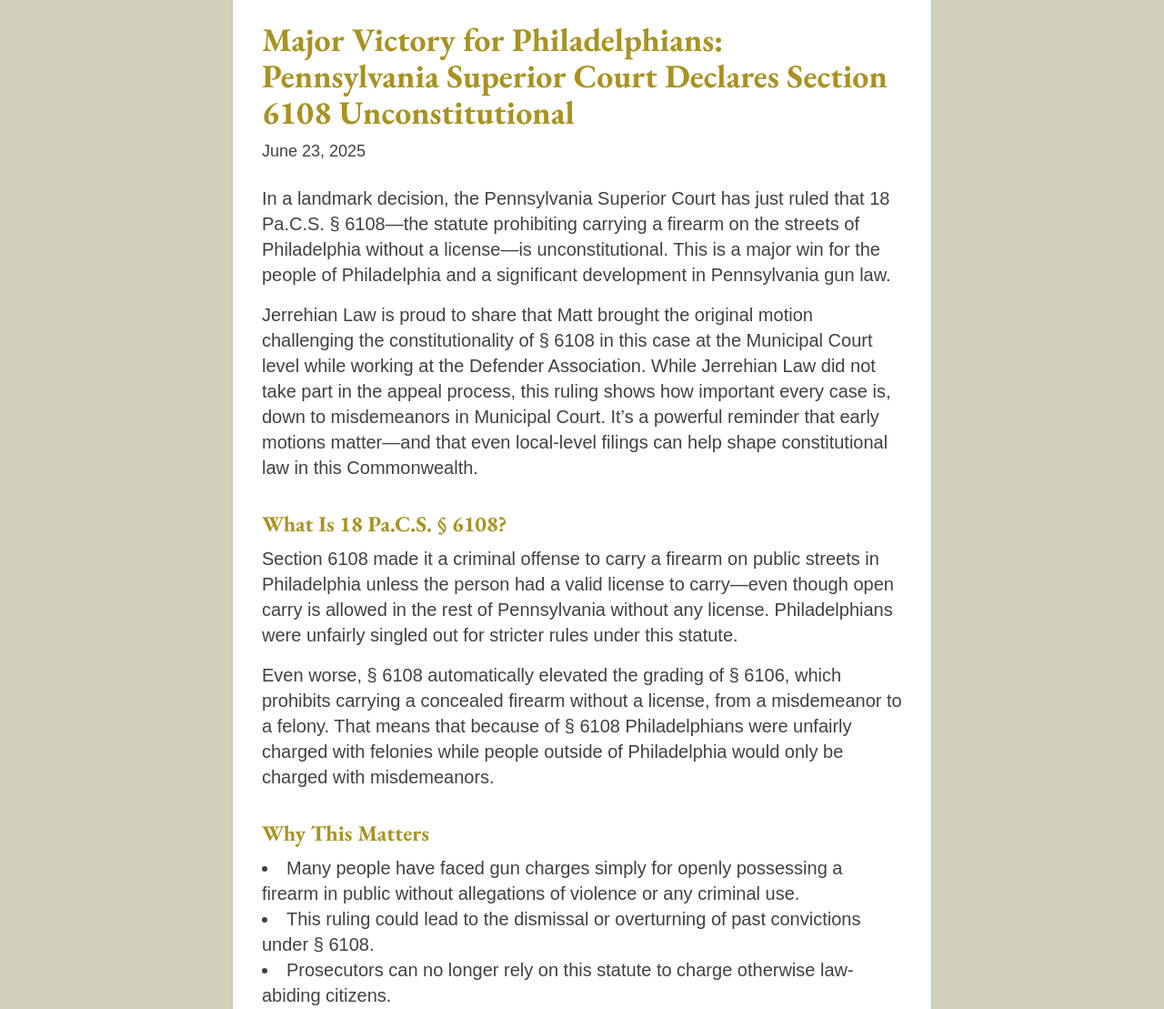
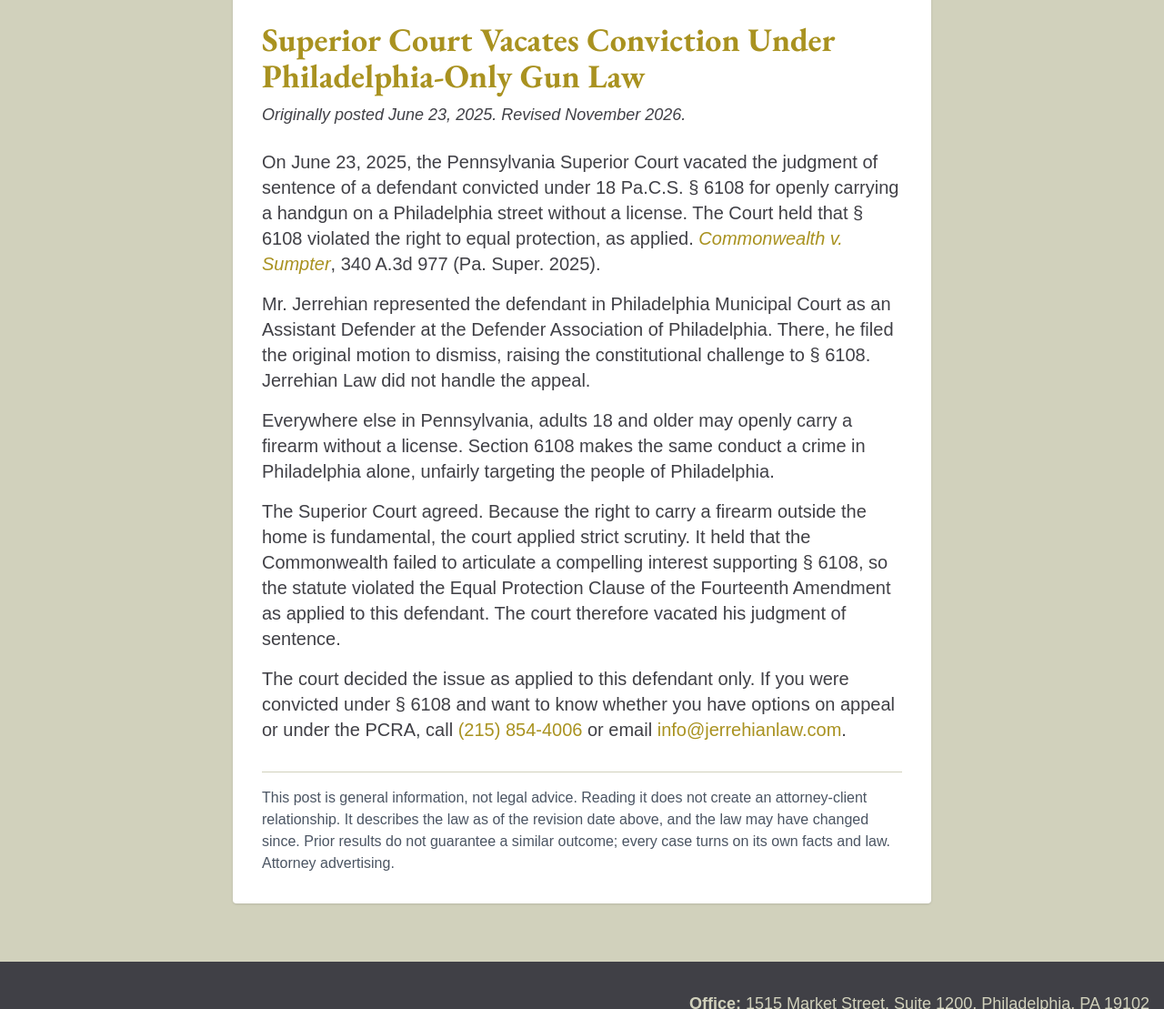
Before and after one commit to mjerrehian/jerrehianlaw.com, a website built with Vite: page news.html in a window 1280 px wide. Shown: the part 428-1537 px from the top of the page at 91% size. Built offline with nearby package versions, Linux system fonts and the light colour scheme; a web font is replaced by a local one.

Commit message:
Revise § 6108 news post for accuracy
Focus on the Sumpter result as an as-applied holding, clarify Matt's
Municipal Court role, update contact number, and add a disclaimer.

Co-Authored-By: Claude Opus 5.5 <noreply@anthropic.com>
Claude-Session: https://claude.ai/code/session_012r1U3JsJDRkfFa5YH4rMop

```diff
--- a/news.html
+++ b/news.html
@@ -53,25 +53,14 @@
     <!-- News Article -->
     <main class="max-w-3xl mx-auto bg-white rounded shadow p-8 mb-16">
       <article class="news-article">
-        <h2 class="text-3xl md:text-4xl font-garamond font-bold mb-2 text-gold">Major Victory for Philadelphians: Pennsylvania Superior Court Declares Section 6108 Unconstitutional</h2>
-        <p class="news-date text-lg text-primary mb-6">June 23, 2025</p>
-        <p class="font-alumni text-xl mb-4">In a landmark decision, the Pennsylvania Superior Court has just ruled that 18 Pa.C.S. § 6108—the statute prohibiting carrying a firearm on the streets of Philadelphia without a license—is unconstitutional. This is a major win for the people of Philadelphia and a significant development in Pennsylvania gun law.</p>
-        <p class="font-alumni text-xl mb-4">Jerrehian Law is proud to share that Matt brought the original motion challenging the constitutionality of § 6108 in this case at the Municipal Court level while working at the Defender Association. While Jerrehian Law did not take part in the appeal process, this ruling shows how important every case is, down to misdemeanors in Municipal Court. It’s a powerful reminder that early motions matter—and that even local-level filings can help shape constitutional law in this Commonwealth.</p>
-        <h3 class="text-2xl font-garamond font-bold mt-8 mb-2 text-gold">What Is 18 Pa.C.S. § 6108?</h3>
-        <p class="font-alumni text-xl mb-4">Section 6108 made it a criminal offense to carry a firearm on public streets in Philadelphia unless the person had a valid license to carry—even though open carry is allowed in the rest of Pennsylvania without any license. Philadelphians were unfairly singled out for stricter rules under this statute.</p>
-        <p class="font-alumni text-xl mb-4">Even worse, § 6108 automatically elevated the grading of § 6106, which prohibits carrying a concealed firearm without a license, from a misdemeanor to a felony. That means that because of § 6108 Philadelphians were unfairly charged with felonies while people outside of Philadelphia would only be charged with misdemeanors.</p>
-        <h3 class="text-2xl font-garamond font-bold mt-8 mb-2 text-gold">Why This Matters</h3>
-        <ul class="list-disc list-inside font-alumni text-xl mb-4">
-          <li>Many people have faced gun charges simply for openly possessing a firearm in public without allegations of violence or any criminal use.</li>
-          <li>This ruling could lead to the dismissal or overturning of past convictions under § 6108.</li>
-          <li>Prosecutors can no longer rely on this statute to charge otherwise law-abiding citizens.</li>
-          <li>If you are charged with carrying a firearm without a license, that charge does not automatically become a felony simply because it occurred in Philadelphia.</li>
-        </ul>
-        <h3 class="text-2xl font-garamond font-bold mt-8 mb-2 text-gold">What Comes Next</h3>
-        <p class="font-alumni text-xl mb-4">It’s likely that the Commonwealth will appeal this decision to the Pennsylvania Supreme Court. But as it stands now, § 6108 cannot be enforced. If you or someone you know is facing or has faced charges under this statute, you should speak with a defense attorney immediately to understand your rights and potential avenues for relief.</p>
-        <h3 class="text-2xl font-garamond font-bold mt-8 mb-2 text-gold">Our Commitment to Constitutional Defense</h3>
-        <p class="font-alumni text-xl mb-4">At Jerrehian Law, we fight unconstitutional charges head-on. We take pride in filing thoughtful, aggressive motions that preserve key legal issues for higher courts to decide. This case is evidence that early, principled advocacy makes a difference.</p>
-        <p class="font-alumni text-xl">If you have been charged under § 6108 or have questions about how this ruling might affect your case, call today at <a href="tel:2672172163" class="text-gold hover:underline">(267) 217-2163</a> or email <a href="mailto:info@jerrehianlaw.com" class="text-gold hover:underline">info@jerrehianlaw.com</a> for a free consultation.</p>
+        <h2 class="text-3xl md:text-4xl font-garamond font-bold mb-2 text-gold">Superior Court Vacates Conviction Under Philadelphia-Only Gun Law</h2>
+        <p class="news-date text-lg text-primary mb-6"><em>Originally posted June 23, 2025. Revised November 2026.</em></p>
+        <p class="font-alumni text-xl mb-4">On June 23, 2025, the Pennsylvania Superior Court vacated the judgment of sentence of a defendant convicted under 18 Pa.C.S. § 6108 for openly carrying a handgun on a Philadelphia street without a license. The Court held that § 6108 violated the right to equal protection, as applied. <a href="https://www.pacourts.us/assets/opinions/Superior/out/J-A14011-24o%20-%20106412769315932961.pdf" target="_blank" rel="noopener" class="text-gold hover:underline"><em>Commonwealth v. Sumpter</em></a>, 340 A.3d 977 (Pa. Super. 2025).</p>
+        <p class="font-alumni text-xl mb-4">Mr. Jerrehian represented the defendant in Philadelphia Municipal Court as an Assistant Defender at the Defender Association of Philadelphia. There, he filed the original motion to dismiss, raising the constitutional challenge to § 6108. Jerrehian Law did not handle the appeal.</p>
+        <p class="font-alumni text-xl mb-4">Everywhere else in Pennsylvania, adults 18 and older may openly carry a firearm without a license. Section 6108 makes the same conduct a crime in Philadelphia alone, unfairly targeting the people of Philadelphia.</p>
+        <p class="font-alumni text-xl mb-4">The Superior Court agreed. Because the right to carry a firearm outside the home is fundamental, the court applied strict scrutiny. It held that the Commonwealth failed to articulate a compelling interest supporting § 6108, so the statute violated the Equal Protection Clause of the Fourteenth Amendment as applied to this defendant. The court therefore vacated his judgment of sentence.</p>
+        <p class="font-alumni text-xl mb-4">The court decided the issue as applied to this defendant only. If you were convicted under § 6108 and want to know whether you have options on appeal or under the PCRA, call <a href="tel:2158544006" class="text-gold hover:underline">(215) 854-4006</a> or email <a href="mailto:info@jerrehianlaw.com" class="text-gold hover:underline">info@jerrehianlaw.com</a>.</p>
+        <p class="font-alumni text-base text-gray-600 border-t border-cream pt-4 mt-8">This post is general information, not legal advice. Reading it does not create an attorney-client relationship. It describes the law as of the revision date above, and the law may have changed since. Prior results do not guarantee a similar outcome; every case turns on its own facts and law. Attorney advertising.</p>
       </article>
     </main>
     <!-- Footer -->
```
